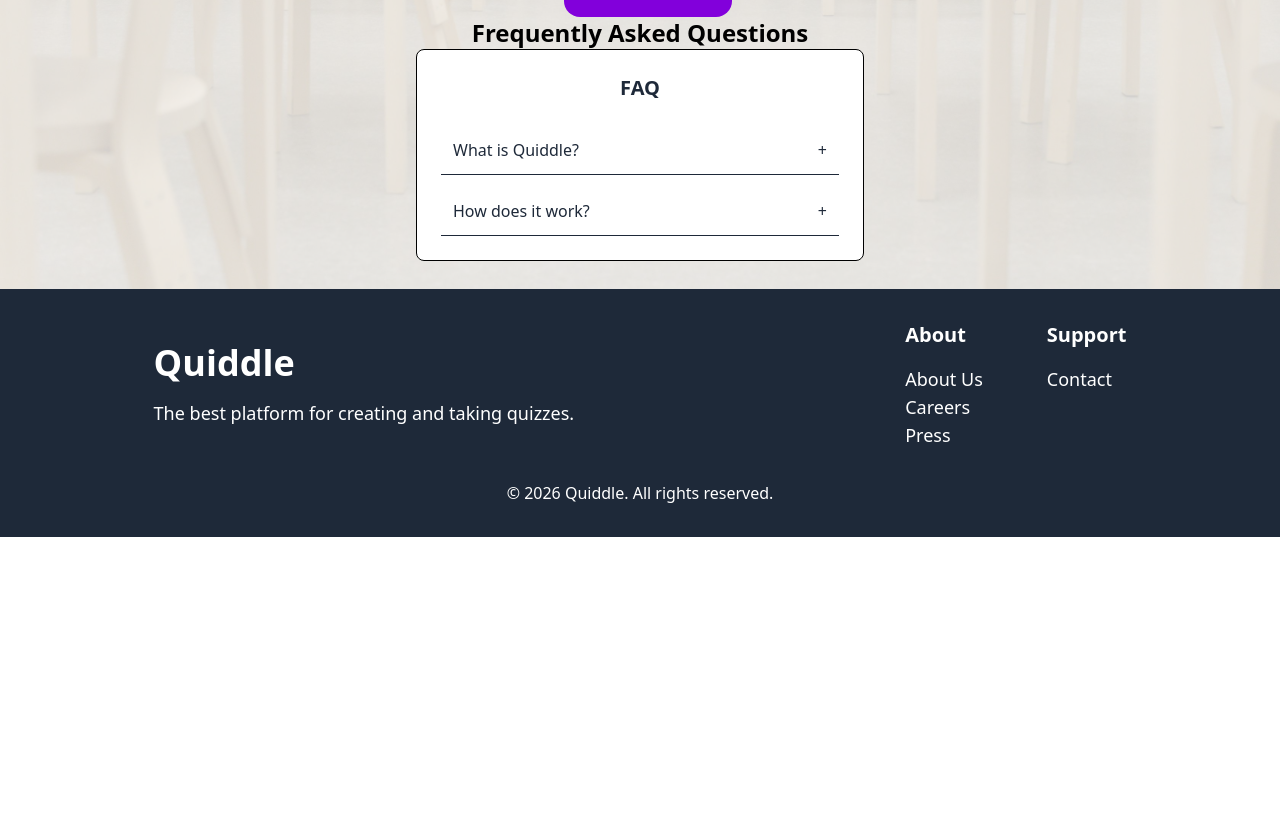
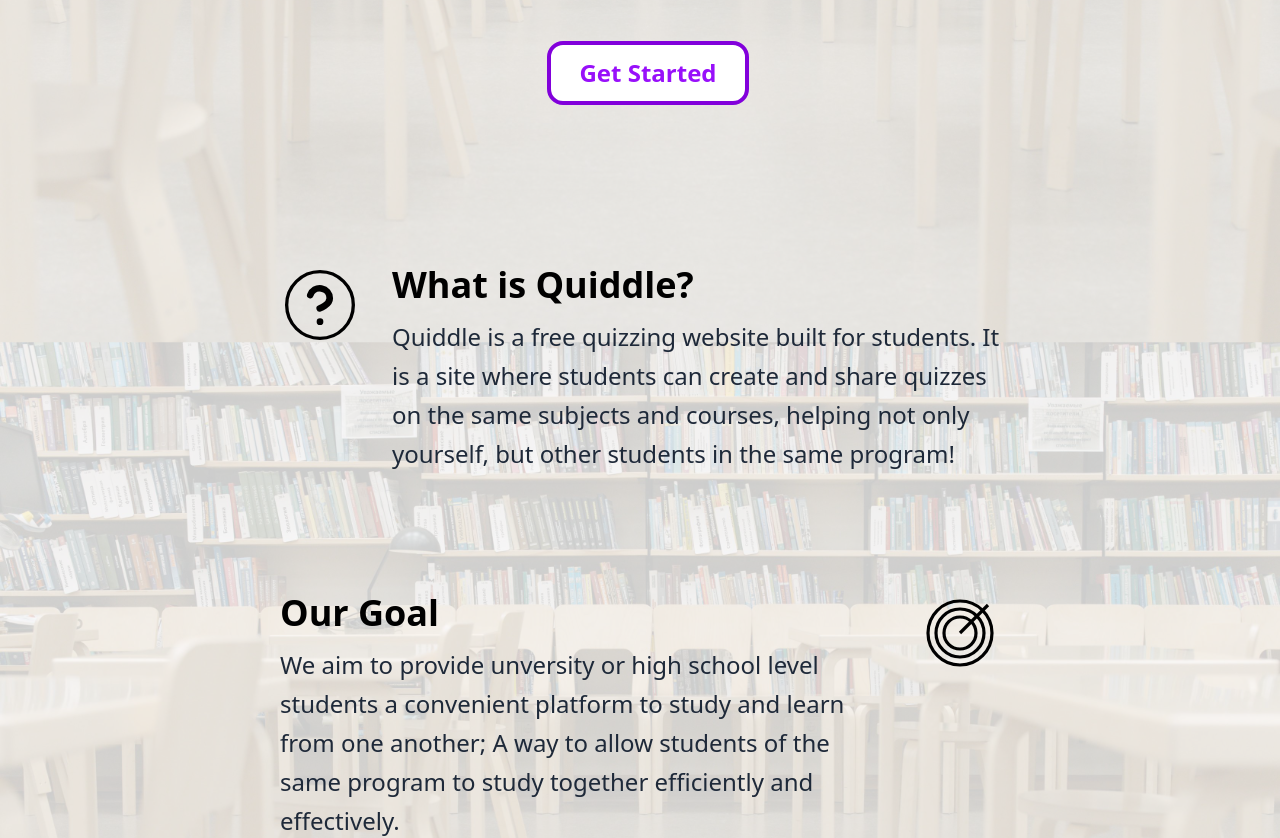
Before and after one commit to kg55555/Quiddle, a React (Vite) app in the folder client/: page / in a window 1280 px wide. Shown: the part 511-1349 px from the top of the page. Before the commit the page ends 1048 px from the top, so only its background shows below. Built offline with nearby package versions, Linux system fonts and the light colour scheme.

Commit message:
Adding feature sections, improving visuals, fixing footer, and adjusting style

```diff
--- a/client/src/pages/Home.tsx
+++ b/client/src/pages/Home.tsx
@@ -2,18 +2,64 @@ import Footer from "components/organisms/footer";
 import Header from "components/organisms/header";
 import MainBG from "/img/pexels-cottonbro-6333728-lowres.jpg"
 import React, { useState } from "react";
+
+interface FeatureProps {
+  icon: React.ReactNode;
+  title: string;
+  description: string;
+  reverseLayout?: boolean;
+}
+
+const TargetIcon = () => (
+  <svg viewBox="0 0 100 100" className="w-full h-full">
+    <circle cx="50" cy="50" r="40" fill="none" stroke="currentColor" strokeWidth="4"/>
+    <circle cx="50" cy="50" r="30" fill="none" stroke="currentColor" strokeWidth="4"/>
+    <circle cx="50" cy="50" r="20" fill="none" stroke="currentColor" strokeWidth="4"/>
+    <line x1="50" y1="50" x2="85" y2="15" stroke="currentColor" strokeWidth="4"/>
+  </svg>
+);
+
+const QuizIcon = ({ size = 96, color = "currentColor" }) => {
+  return (
+    <svg
+      width={size}
+      height={size}
+      viewBox="0 0 24 24"
+      fill="none"
+      stroke={color}
+      strokeWidth="2"
+      strokeLinecap="round"
+      strokeLinejoin="round"
+    >
+      <circle cx="12" cy="12" r="10" strokeWidth="1"/>
+      <path d="M9.09 9a3 3 0 0 1 5.83 1c0 2-3 3-3 3" />
+      <line x1="12" y1="17" x2="12.01" y2="17" />
+    </svg>
+  );
+};
+
+const Feature: React.FC<FeatureProps> = ({ icon, title, description, reverseLayout = false }) => (
+  <div className={`flex flex-col md:flex-row gap-8 md:items-start items-center ${reverseLayout ? 'md:flex-row-reverse' : ''} md:text-left text-center`}>
+    <div className="shrink-0 w-16 md:w-20 h-16 md:h-20 flex items-center justify-center text-black">
+      {icon}
+    </div>
+    <div className="flex flex-col justify-start">
+      <h3 className="text-3xl md:text-4xl font-semibold text-black mb-3">{title}</h3>
+      <p className="text-xl md:text-2xl text-gray-800 leading-relaxed">{description}</p>
+    </div>
+  </div>
+);
 const Home = () => {
   const [open1, setOpen1] = useState(false);
   const [open2, setOpen2] = useState(false);
   return (
-    <>
-
-    <main className="flex flex-col">
-      <section className="intro-section flex flex-col items-center h-screen w-full">
+    <div className="flex flex-col min-h-screen">
+      <main className="flex flex-col flex-1">
+        <section className="intro-section flex flex-col items-center min-h-screen w-full relative">
           <Header/>
           <div
-            className="absolute inset-0 -z-10 bg-cover bg-center"
-            style={{ backgroundImage: "url(" + MainBG + ")" }}
+            className="absolute inset-0 -z-10 bg-cover bg-center bg-no-repeat"
+            style={{ backgroundImage: "url(" + MainBG + ")", backgroundAttachment: "fixed" }}
           />
 
           <div className="absolute inset-0 -z-9 bg-white/80" />
@@ -23,10 +69,10 @@ const Home = () => {
             <div className="flex flex-col md:w-[60%]">
                   {/* Left: Welcome */}
               <div className="w-full lg:w-1/2 text-center lg:text-left">
-              <h1 className="text-5xl lg:text-6xl font-black bg-gradient-to-r from-indigo-600 to-purple-600 bg-clip-text text-transparent mb-6">
+                <h1 className="text-5xl lg:text-7xl font-black bg-gradient-to-r from-indigo-600 to-purple-600 bg-clip-text text-transparent mb-6">
                   Welcome to
                 </h1>
-              <h2 className="text-6xl lg:text-7xl font-black text-gray-900 mb-6">
+                <h2 className="text-6xl lg:text-9xl font-black text-gray-900 mb-6">
                   Quiddle
                 </h2>
                 <p className="text-lg lg:text-xl text-gray-600 max-w-lg">
@@ -36,8 +82,8 @@ const Home = () => {
 
             </div>
 
-          <div className="flex w-full justify-center mt-20">
-            <div className="submit-button w-fit bg-purple-700 text-white text-2xl rounded-2xl md:px-5 md:py-3 md:ml-4">
+            <div className="mb-30 flex w-full justify-center mt-20">
+              <div className="submit-button w-fit bg-white border-4 border-purple-700 text-purple-600 font-bold text-2xl rounded-2xl md:px-7 md:py-3 md:ml-4">
                 <p>Get Started</p>
               </div>
             </div>
@@ -45,11 +91,32 @@ const Home = () => {
 
           </div>
 
+          <div className="flex flex-col gap-10 px-6 py-10 w-3/5 mx-auto mb-10">
+          <Feature
+            icon={< QuizIcon />}
+            title="What is Quiddle?"
+            description="Quiddle is a free quizzing website built for students.
+                      It is a site where students can create and share quizzes on the same subjects and courses,
+                      helping not only yourself, but other students in the same program!"
+          />
+          </div>
+
+          <div className="flex flex-col gap-10 px-6 py-10 w-3/5 mx-auto mb-40">
+          <Feature
+            icon={<TargetIcon />}
+            title="Our Goal"
+            description="We aim to provide unversity or high school level students a convenient platform to study and learn from one another;
+            A way to allow students of the same program to study together efficiently and effectively."
+            reverseLayout
+          />
+          </div>
+
+
           {/*FAQ*/}
           <div className="w-full lg:w-1/2 max-w-md ">
             <h1 className="flex w-full justify-center font-bold text-2xl">Frequently Asked Questions</h1>
 
-          <div className="bg-white p-6 border rounded-lg ">
+            <div className="bg-white p-6 border rounded-lg mb-10">
 
               <h3 className="text-xl font-bold text-center mb-6 text-gray-800">FAQ</h3>
 
@@ -59,15 +126,15 @@ const Home = () => {
                   onClick={() => setOpen1(!open1)}
                   className="w-full text-left p-3 border-b text-gray-800 flex justify-between "
                 >
-                <span>What is Quiddle?</span>
+                  <span>How do I access quizzes?</span>
                   <span>{open1 ? "-" : "+"}</span>
                 </button >
 
                   <div className={`overflow-hidden transition-all duration-500 ease-in-out ${
                     open1 ? "max-h-40 opacity-100 p-3" : "max-h-0 opacity-0"}`}>
-                  <p className="text-gray-600">Quiddle is a free quizzing website built for students.
-                    It is a site where students can create and share quizzes on the same subjects and courses,
-                    helping not only yourself, but other students in the same program!
+                    <p className="text-gray-600">Simply, after logging in, locate the "Quiz" button
+                      at the top right of the screen and click it. After it redirects you to our Quiz page,
+                      there will be a variety of quizzes you can browse!
                     </p>
                   </div>
 
@@ -85,15 +152,12 @@ const Home = () => {
                 <div className={`overflow-hidden transition-all duration-500 ease-in-out ${
                     open2 ? "max-h-40 opacity-100 p-3" : "max-h-0 opacity-0"}`}>
                     <p className="text-gray-600">Once you have created an account, simply sign in and browse or create quzzies.
-                  Each account can access quizzes 15 times for free daily, or unlimited access with our premium accounts!
+                    Each account can access any quizzes 15 times for free daily, or unlimited access with our premium accounts!
                     </p>
                 </div>
 
               </div>
             </div>
-        </div>
-        <div className = "mt-10">
-
           </div>
         </section >
         <section>
@@ -104,7 +168,7 @@ const Home = () => {
         </section>
       </main>
       <Footer/>
-    </>
+    </div>
   );
 }
 
```
Lines whose indentation alone changed are shown as unchanged.
